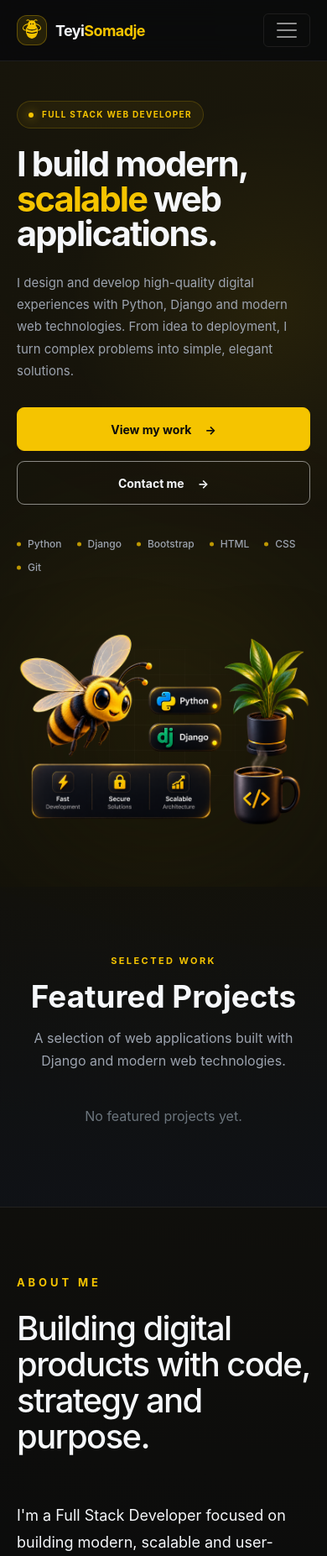
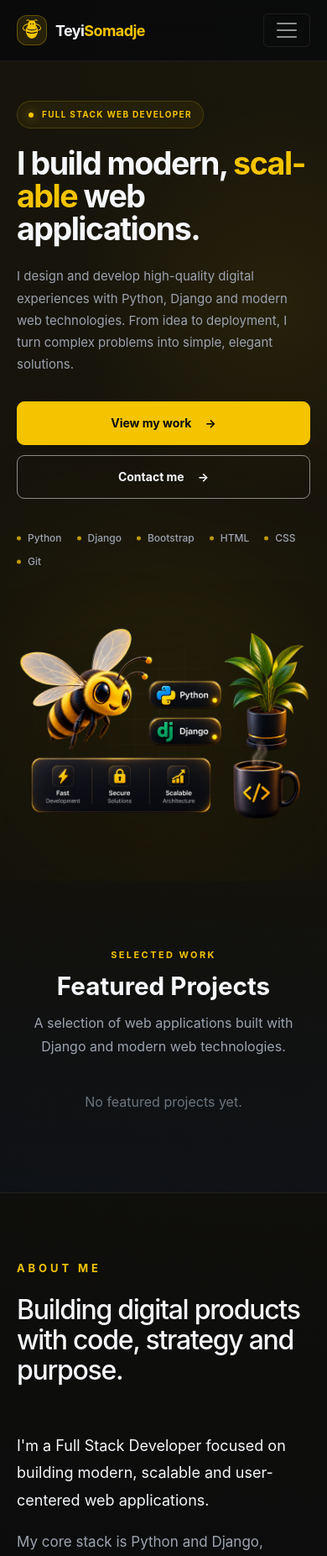
Before and after one commit to teyi12/teysomadje-portfolio, a Django app: page / in a window 390 px wide. Shown: the top 1853 px of the page at 84% size. Run offline with Django 5.2, Linux system fonts and the light colour scheme; data that the repository does not hold is empty.

Commit message:
Improve German and mobile typography

```diff
--- a/portfolio/static/portfolio/css/style.css
+++ b/portfolio/static/portfolio/css/style.css
@@ -3327,3 +3327,106 @@ a {
     transition:
         color 0.25s ease;
 }
+
+/* ========================================
+   RESPONSIVE TYPOGRAPHY & LONG WORDS
+======================================== */
+
+.hero-title,
+.section-heading h2,
+.about-title,
+.contact-title,
+.footer-cta h2,
+.project-content h3,
+.service-card h3,
+.skill-category h3 {
+    overflow-wrap: anywhere;
+    hyphens: auto;
+}
+
+html:lang(de) .hero-title {
+    font-size: clamp(2.8rem, 5vw, 5.2rem);
+    line-height: 1.03;
+    letter-spacing: -0.04em;
+}
+
+html:lang(de) .section-heading h2 {
+    font-size: clamp(2rem, 4vw, 3.1rem);
+}
+
+html:lang(de) .about-title {
+    font-size: clamp(2.2rem, 4.3vw, 3.5rem);
+}
+
+html:lang(de) .contact-title {
+    font-size: clamp(2.3rem, 4.5vw, 3.9rem);
+}
+
+@media (max-width: 767.98px) {
+    .hero-title {
+        font-size: 2.65rem;
+        line-height: 1.04;
+        letter-spacing: -0.04em;
+    }
+
+    .section-heading h2 {
+        font-size: 2rem;
+        line-height: 1.15;
+    }
+
+    .about-title {
+        font-size: 2.15rem;
+        line-height: 1.12;
+    }
+
+    .contact-title {
+        font-size: 2.2rem;
+        line-height: 1.1;
+    }
+
+    .footer-cta h2 {
+        font-size: 1.8rem;
+        line-height: 1.15;
+    }
+
+    html:lang(de) .hero-title {
+        font-size: 2.4rem;
+    }
+
+    html:lang(de) .section-heading h2 {
+        font-size: 1.85rem;
+    }
+
+    html:lang(de) .about-title,
+    html:lang(de) .contact-title {
+        font-size: 2rem;
+    }
+}
+
+@media (max-width: 420px) {
+    .hero-title {
+        font-size: 2.35rem;
+    }
+
+    .section-heading h2 {
+        font-size: 1.85rem;
+    }
+
+    .about-title,
+    .contact-title {
+        font-size: 2rem;
+    }
+
+    html:lang(de) .hero-title {
+        font-size: 2.15rem;
+    }
+
+    html:lang(de) .section-heading h2 {
+        font-size: 1.7rem;
+    }
+
+    html:lang(de) .about-title,
+    html:lang(de) .contact-title {
+        font-size: 1.85rem;
+    }
+}
```
